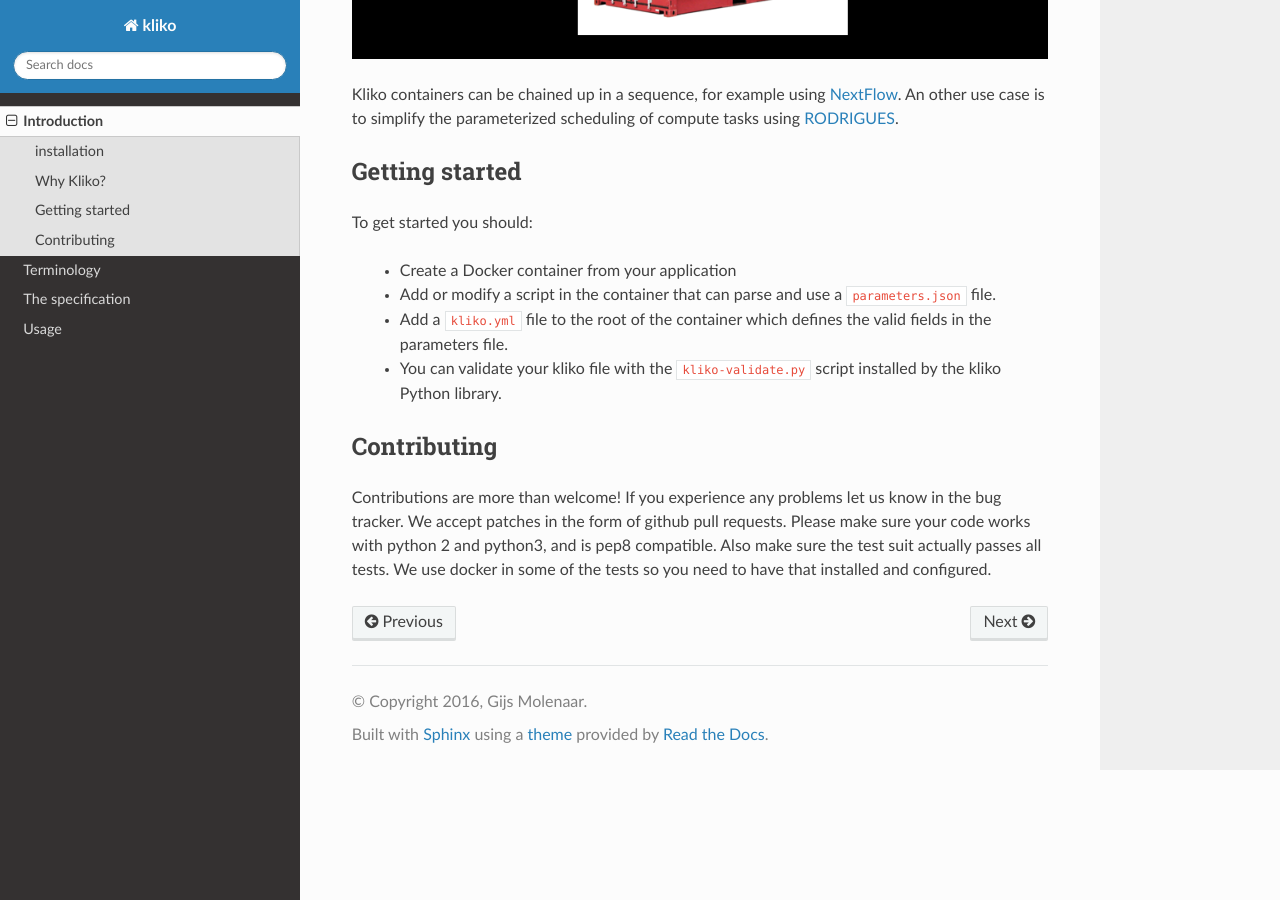
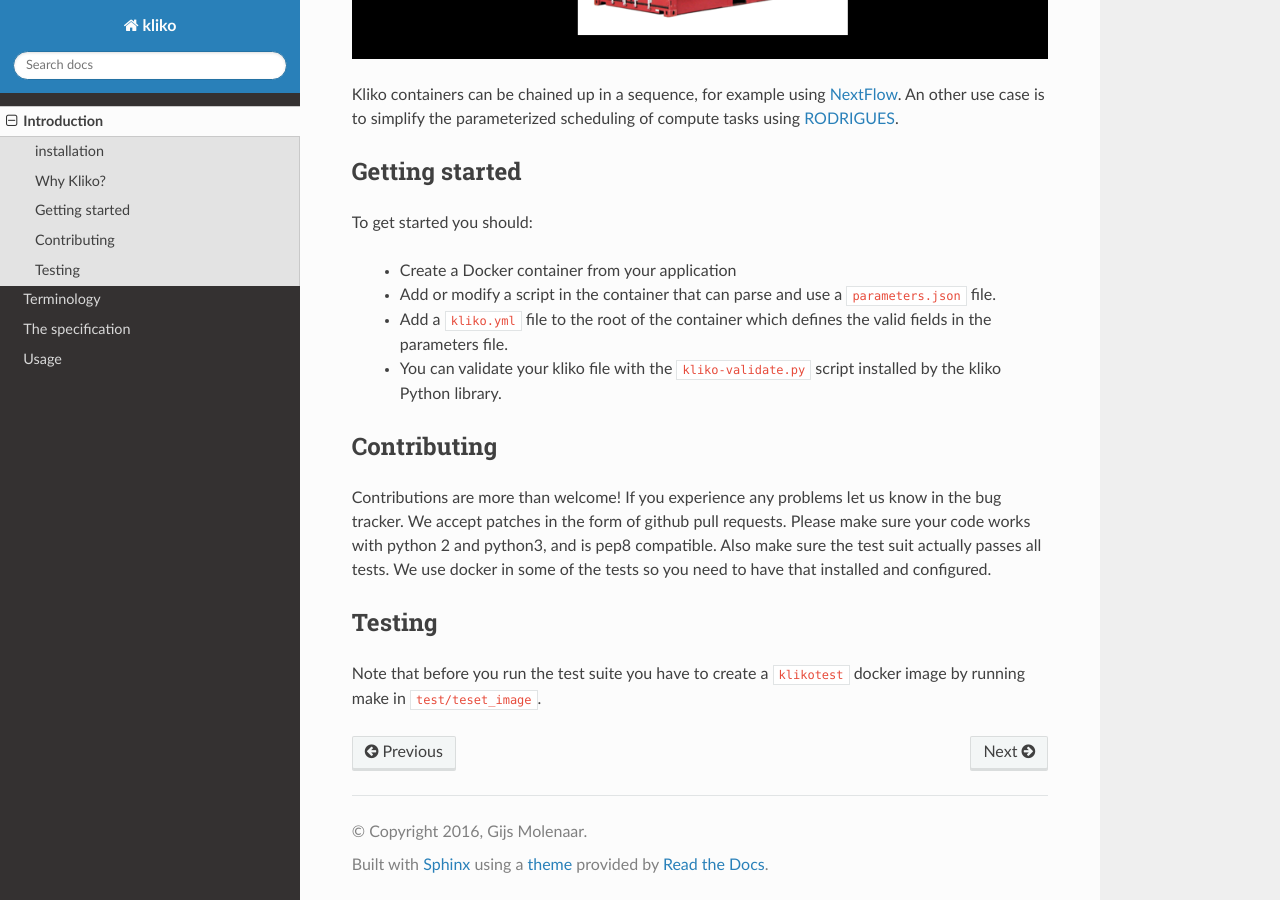
Before and after one commit to gijzelaerr/kliko, a Sphinx documentation site: the page built from doc/introduction.rst, in a window 1280 px wide and 900 px high, scrolled down 1215 px. Built offline with Sphinx 7.4.7 and the Read the Docs theme 2.0.0, drawn with Linux system fonts in a browser that asks for light colours.

Commit message:
simplify test image procedure

```diff
--- a/doc/introduction.rst
+++ b/doc/introduction.rst
@@ -56,3 +56,9 @@ Contributions are more than welcome! If you experience any problems let us know
 in the form of github pull requests. Please make sure your code works with python 2 and python3, and is pep8 compatible.
 Also make sure the test suit actually passes all tests. We use docker in some of the tests so you need to have that
 installed and configured.
+
+Testing
+=======
+
+Note that before you run the test suite you have to create a ``klikotest`` docker image by running make in
+``test/teset_image``.
```
Also changed, not shown: 4 other files.
